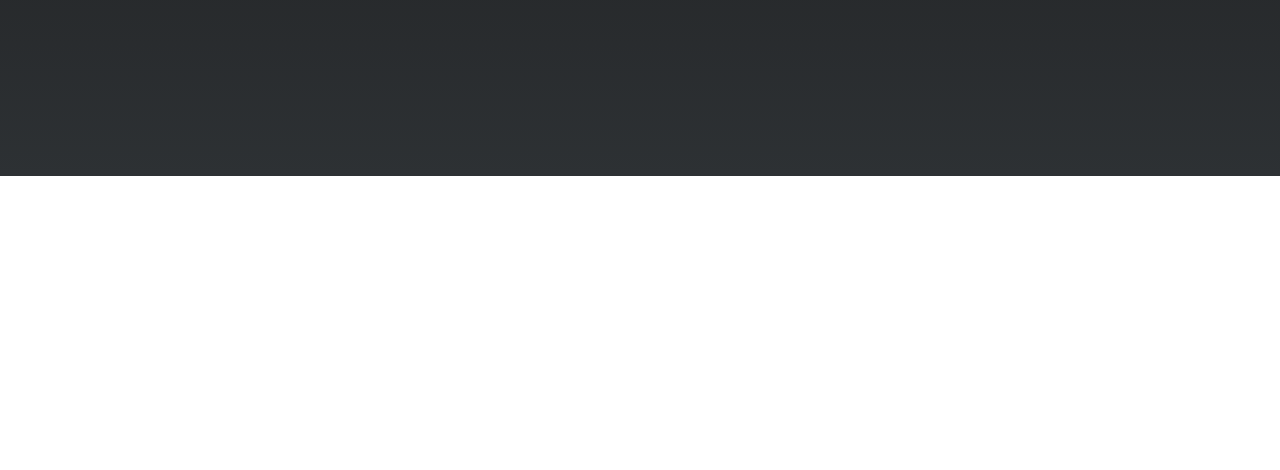
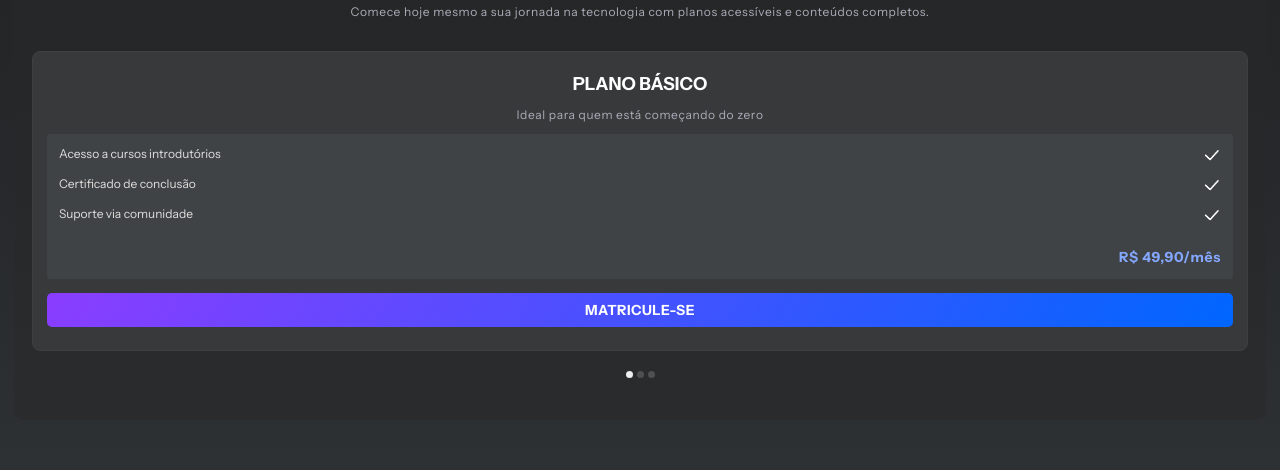
Before and after one commit to Leeh62/TechNova-Platform, a plain HTML site: page index.html in a window 1280 px wide. Shown: the part 624-1094 px from the top of the page. Before the commit the page ends 800 px from the top, so only its background shows below. Drawn offline with Linux system fonts and the light colour scheme.

Commit message:
Adiciona secao de planos e card

```diff
--- a/css/style.css
+++ b/css/style.css
@@ -34,6 +34,7 @@ body {
   --logo-color: #f4eaff;
   --text-color: #abacb9;
   --h1-color: #d4d4d4;
+  --h2-color: #d3d3d3;
   --price-color: #84a7ff;
 
   --background-flat: #37393a;
@@ -41,6 +42,21 @@ body {
   --background-comment: #252626;
 
   --article-border-color: #404040;
+}
+
+.colored-border {
+  padding: 6px 25px;
+  border: 1px solid transparent;
+  background:
+    linear-gradient(#1d1d1d, #1d1d1d) padding-box,
+    linear-gradient(120deg, #8a3dff, #0066ff) border-box;
+  border-radius: 6px;
+}
+
+.h2-title {
+  font-size: 24px;
+  font-weight: bold;
+  color: var(--h2-color);
 }
 
 /* Header - Nav */
@@ -53,7 +69,7 @@ body {
   font-family: "Lexend", sans-serif;
 }
 
-header {
+.header-nav {
   display: flex;
   justify-content: space-between;
   align-items: center;
@@ -105,19 +121,10 @@ nav {
   font-weight: 500;
 }
 
-.colored-border {
-  padding: 6px 25px;
-  border: 1px solid transparent;
-  background:
-    linear-gradient(#1d1d1d, #1d1d1d) padding-box,
-    linear-gradient(120deg, #8a3dff, #0066ff) border-box;
-  border-radius: 6px;
-}
-
 /* Media Screen para Tablet - 768px*/
 
 @media screen and (min-width: 768px) {
-  header {
+  .header-nav {
     padding: 15px 20px;
   }
 
@@ -146,7 +153,7 @@ nav {
 /* Media Screen para Desktop - 1440px */
 
 @media screen and (min-width: 1440px) {
-  header {
+  .header-nav {
     padding: 25px 30px;
   }
 
@@ -176,7 +183,7 @@ nav {
 /* Media Screen para Desktop grande - 1920px */
 
 @media screen and (min-width: 1920px) {
-  header {
+  .header-nav {
     padding: 38px 48px;
   }
 
@@ -194,7 +201,6 @@ nav {
     border-radius: 12px;
   }
 }
-
 
 /* Seção principal */
 
@@ -408,3 +414,116 @@ input::placeholder {
     width: 650px;
   }
 }
+
+/* Seção de Planos */
+
+.plans {
+  height: 520px;
+  background-color: rgba(40, 40, 40, 0.5);
+  margin: 50px 14px;
+  border-radius: 10px;
+  padding: 0 18px 0;
+  display: flex;
+  justify-content: center;
+  flex-direction: column;
+  font-size: 12px;
+}
+
+.plans h2 {
+  text-align: center;
+  margin-top: 12px;
+}
+
+.plans p {
+  color: var(--text-color);
+  text-align: center;
+  padding: 20px 0 32px;
+}
+
+.carousel-viewport {
+  display: flex;
+  justify-content: center;
+}
+
+.plan-card {
+  background-color: #37393a;
+  border: 1px solid;
+  border-color: var(--article-border-color);
+  border-radius: 8px;
+  width: 100%;
+  height: 300px;
+  display: flex;
+  flex-direction: column;
+  padding: 0 14px;
+  text-align: center;
+}
+
+.plan-card h3 {
+  font-size: 18px;
+  color: #ffff;
+  margin: 21px 0 12px;
+}
+
+.plan-card p {
+  margin: 0 0 12px;
+  padding: 0;
+}
+
+.plan-description {
+  height: 145px;
+  background-color: #404345;
+  border-radius: 2px;
+  color: #dfdfdf;
+  padding: 12px;
+  margin: 0 0 14px;
+}
+
+.plan-description ul {
+  display: flex;
+  flex-direction: column;
+  gap: 12px;
+  list-style-type: none;
+}
+
+.plan-description li {
+  justify-content: space-between;
+  display: flex;
+}
+
+.plan-description img {
+  width: 18px;
+}
+
+.plan-description .plan-card-price {
+  text-align: end;
+  margin: 24px 0 0;
+  font-size: 14px;
+  font-weight: bold;
+  color: var(--price-color);
+}
+
+a.colored-button.plan{
+  width: 100%;
+  text-decoration: none;
+  font-weight: bold;
+  font-size: 14px;
+}
+
+
+.carousel-indicators {
+  display: flex;
+  justify-content: center;
+  gap: 4px;
+  margin-top: 20px;
+}
+
+.carousel-indicators span {
+  width: 7px;
+  height: 7px;
+  border-radius: 50%;
+  background-color: #505050;
+}
+
+.carousel-indicators .active {
+  background-color: #eee;
+}
--- a/index.html
+++ b/index.html
@@ -1,17 +1,14 @@
 <!doctype html>
 <html lang="pt-br">
+
 <head>
   <meta charset="UTF-8" />
   <meta name="viewport" content="width=device-width, initial-scale=1.0" />
-    <meta
-      name="description"
-      content="Aprenda programação e desenvolva suas habilidades em TI com a TechNova! Explore cursos de tecnologia e impulsione sua carreira."
-    />
+  <meta name="description"
+    content="Aprenda programação e desenvolva suas habilidades em TI com a TechNova! Explore cursos de tecnologia e impulsione sua carreira." />
   <meta name="og:title" content="TechNova" />
-    <meta
-      name="og:description"
-      content="Aprenda programação e desenvolva suas habilidades em TI com a TechNova! Explore cursos de tecnologia e impulsione sua carreira."
-    />
+  <meta name="og:description"
+    content="Aprenda programação e desenvolva suas habilidades em TI com a TechNova! Explore cursos de tecnologia e impulsione sua carreira." />
   <meta name="og:image" content="#" />
   <meta name="og:type" content="website" />
   <meta name="og:url" content="#" />
@@ -23,12 +20,12 @@
   <link rel="preconnect" href="https://fonts.gstatic.com" crossorigin />
   <link
     href="https://fonts.googleapis.com/css2?family=Instrument+Sans:ital,wght@0,400..700;1,400..700&family=Lexend:wght@100..900&display=swap"
-      rel="stylesheet"
-    />
+    rel="stylesheet" />
   <title>TechNova</title>
 </head>
+
 <body>
-    <header>
+  <header class="header-nav">
     <div class="logo">
       <a href="index.html" title="Voltar para a página inicial">TechNova</a>
     </div>
@@ -45,9 +42,7 @@
           <li>
             <a href="#" class="colored-border" aria-label="Acessar conta">
               <span class="short-text" aria-hidden="true">Conta</span>
-                <span class="long-text" aria-hidden="true"
-                  >Já possui conta?</span
-                >
+              <span class="long-text" aria-hidden="true">Já possui conta?</span>
             </a>
           </li>
         </ul>
@@ -66,26 +61,12 @@
         <form action="#" method="post">
           <div class="input-container">
             <label for="name" class="visually-hidden">Nome</label>
-              <input
-                type="text"
-                name="name"
-                id="name"
-                placeholder="Nome"
-                autocomplete="name"
-                required
-              />
+            <input type="text" name="name" id="name" placeholder="Nome" autocomplete="name" required />
           </div>
 
           <div class="input-container">
             <label for="email" class="visually-hidden">E-mail</label>
-              <input
-                type="email"
-                name="email"
-                id="email"
-                placeholder="E-mail"
-                autocomplete="email"
-                required
-              />
+            <input type="email" name="email" id="email" placeholder="E-mail" autocomplete="email" required />
           </div>
 
           <button type="submit" class="colored-button">Enviar</button>
@@ -93,12 +74,85 @@
       </div>
 
       <div class="img-section">
-          <img
-            src="./img/section-img.png"
-            alt="Ilustração em estilo flat de um homem e uma mulher sentados de costas um para o outro, mexendo no celular e analisando gráficos digitais flutuantes."
-          />
+        <img src="./img/section-img.png"
+          alt="Ilustração em estilo flat de um homem e uma mulher sentados de costas um para o outro, mexendo no celular e analisando gráficos digitais flutuantes." />
+      </div>
+    </section>
+
+    <section class="plans">
+      <header>
+        <div class="text-plan">
+          <h2 class="h2-title">ESCOLHA O PLANO IDEAL PARA VOCÊ</h2>
+          <p>
+            Comece hoje mesmo a sua jornada na tecnologia com planos
+            acessíveis e conteúdos completos.
+          </p>
+        </div>
+      </header>
+
+      <div class="carousel">
+        <div class="carousel-viewport">
+          <article class="plan-card">
+            <h3>PLANO BÁSICO</h3>
+            <p>Ideal para quem está começando do zero</p>
+
+            <div class="plan-description">
+              <ul>
+                <li>
+                  <span>Acesso a cursos introdutórios</span>
+                  <img src="./img/checked-icon.png" alt="" />
+                </li>
+                <li>
+                  <span> Certificado de conclusão </span>
+                  <img src="./img/checked-icon.png" alt="" />
+                </li>
+                <li>
+                  <span>Suporte via comunidade</span>
+                  <img src="./img/checked-icon.png" alt="" />
+                </li>
+              </ul>
+
+              <p class="plan-card-price">R$ 49,90/mês</p>
+            </div>
+
+            <a href="#" class="colored-button plan">MATRICULE-SE</a>
+          </article>
+          <!-- <article class="plan-card">
+            <h3>PLANO BÁSICO</h3>
+            <p>Ideal para quem está começando do zero</p>
+
+            <div class="plan-description">
+              <ul>
+                <li>
+                  <span>Acesso a cursos introdutórios</span>
+                  <img src="./img/checked-icon.png" alt="" />
+                </li>
+                <li>
+                  <span> Certificado de conclusão </span>
+                  <img src="./img/checked-icon.png" alt="" />
+                </li>
+                <li>
+                  <span>Suporte via comunidade</span>
+                  <img src="./img/checked-icon.png" alt="" />
+                </li>
+              </ul>
+
+              <p class="plan-card-price">R$ 49,90/mês</p>
+            </div>
+
+            <a href="#" class="colored-button plan">MATRICULE-SE</a>
+          </article> -->
+        </div>
+
+        <div class="carousel-indicators" aria-hidden="true">
+          <span class="active"></span>
+          <span></span>
+          <span></span>
+        </div>
+      </div>
       </div>
     </section>
   </main>
 </body>
+
 </html>
```
Also changed, not shown: img/checked-icon.png (added). Lines whose indentation alone changed are shown as unchanged.
